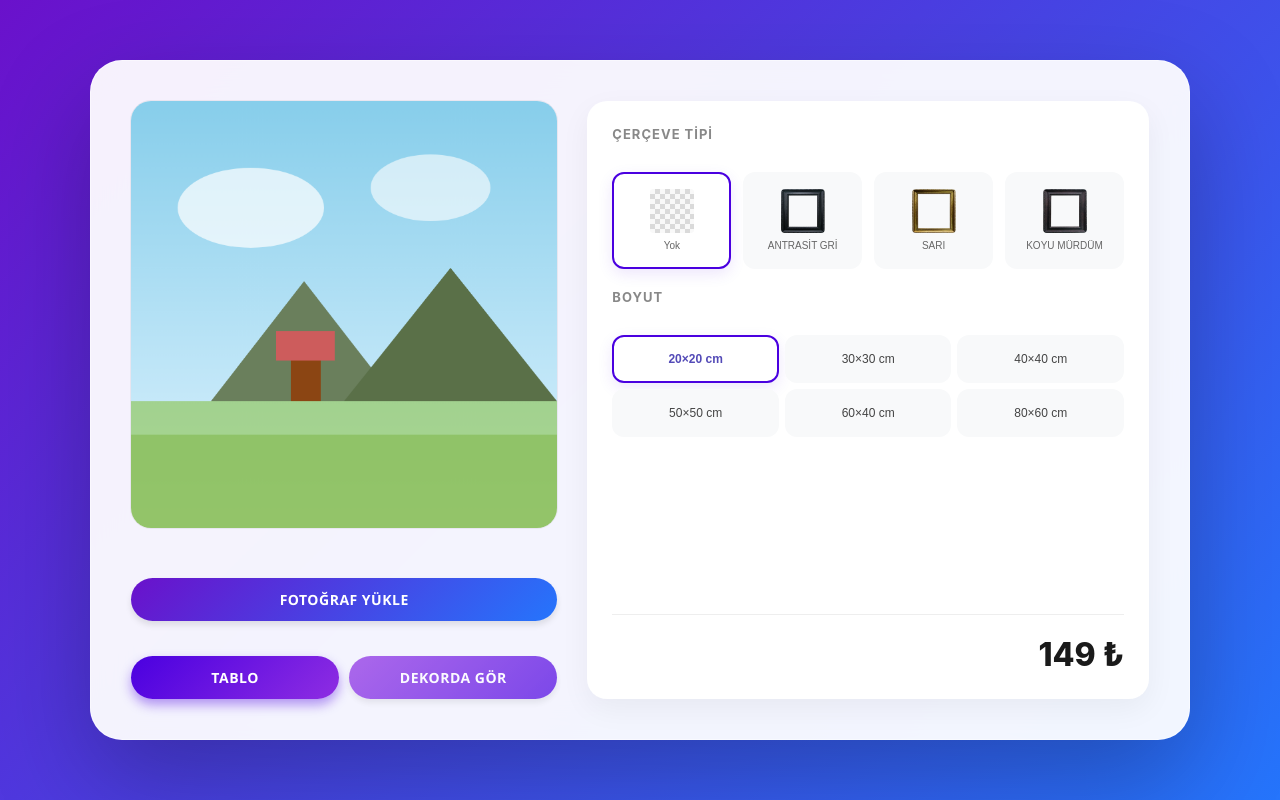
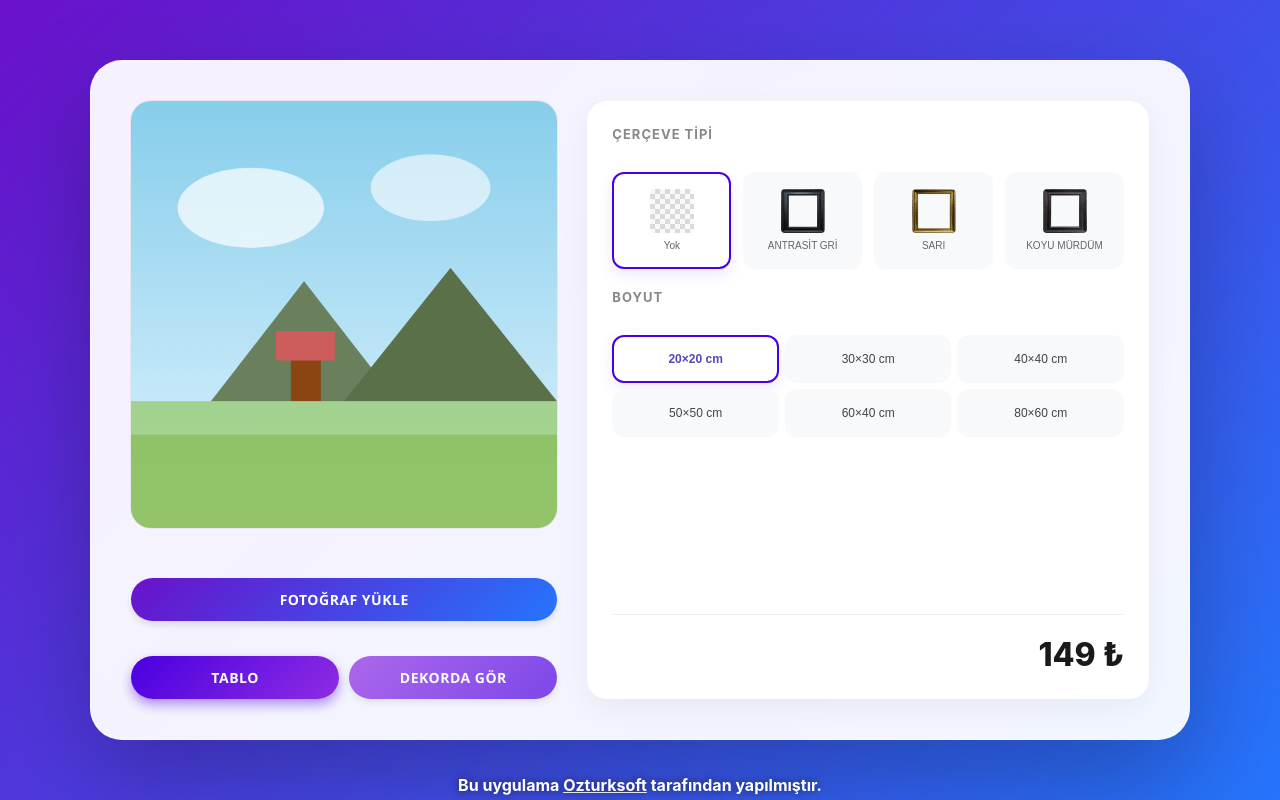
Before and after one commit to sametozturk01/cerceve-app, a React (Vite) app: page / in a window 1280 px wide. Built offline with nearby package versions, Linux system fonts and the light colour scheme.

Commit message:
ilk commit: ilk deploy

```diff
--- a/src/App.jsx
+++ b/src/App.jsx
@@ -4,7 +4,41 @@ import FramePicker from "./FramePicker";
 function App() {
   return (
     <div className="app-wrapper">
-      <FramePicker />
+      {/* Üst Kısım / İçerik */}
+      <div style={{ flex: 1 }}>
+        <FramePicker />
+      </div>
+
+      {/* FOOTER - marginTop: 'auto' sayesinde en alta yapışır */}
+      <footer style={{
+        position: 'absolute',
+        bottom: '5px', // Tam sıfıra yasladık (harfler kesilmesin diye 5px)
+        left: '0',
+        right: '0',
+        textAlign: 'center',
+        background: 'transparent',
+        border: 'none',
+        outline: 'none'
+      }}>
+        <p style={{
+          fontSize: '16px',
+          color: '#ffffff',
+          margin: 0,
+          fontWeight: 'bold',
+          textShadow: '0px 0px 8px rgba(0,0,0,0.6)'
+        }}>
+          Bu uygulama {" "}
+          <a
+            href="https://ozturksoft.net"
+            target="_blank"
+            rel="noopener noreferrer"
+            style={{ color: '#ffffff', textDecoration: 'underline' }}
+          >
+            Ozturksoft
+          </a>
+          {" "} tarafından yapılmıştır.
+        </p>
+      </footer>
     </div>
   );
 }
```
Also changed, not shown: index.html (line endings or trailing spaces), src/FramePicker.jsx (line endings or trailing spaces).
